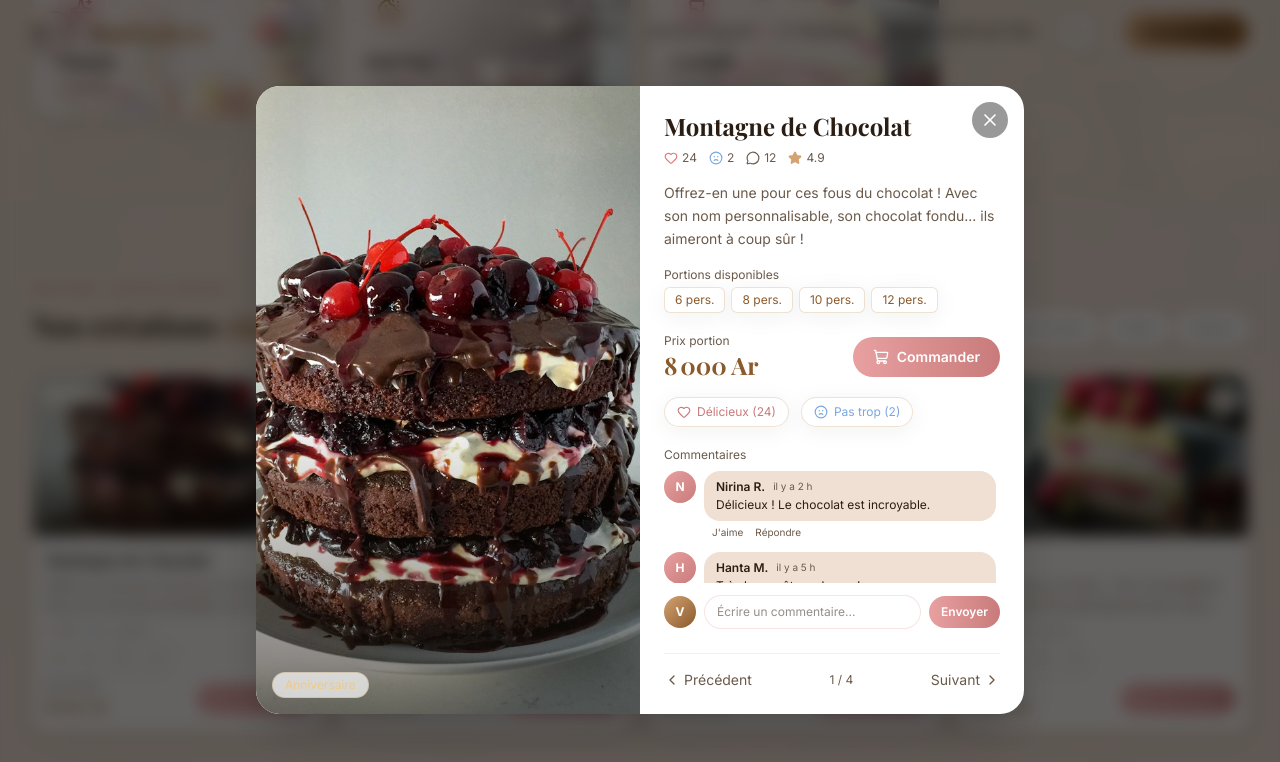
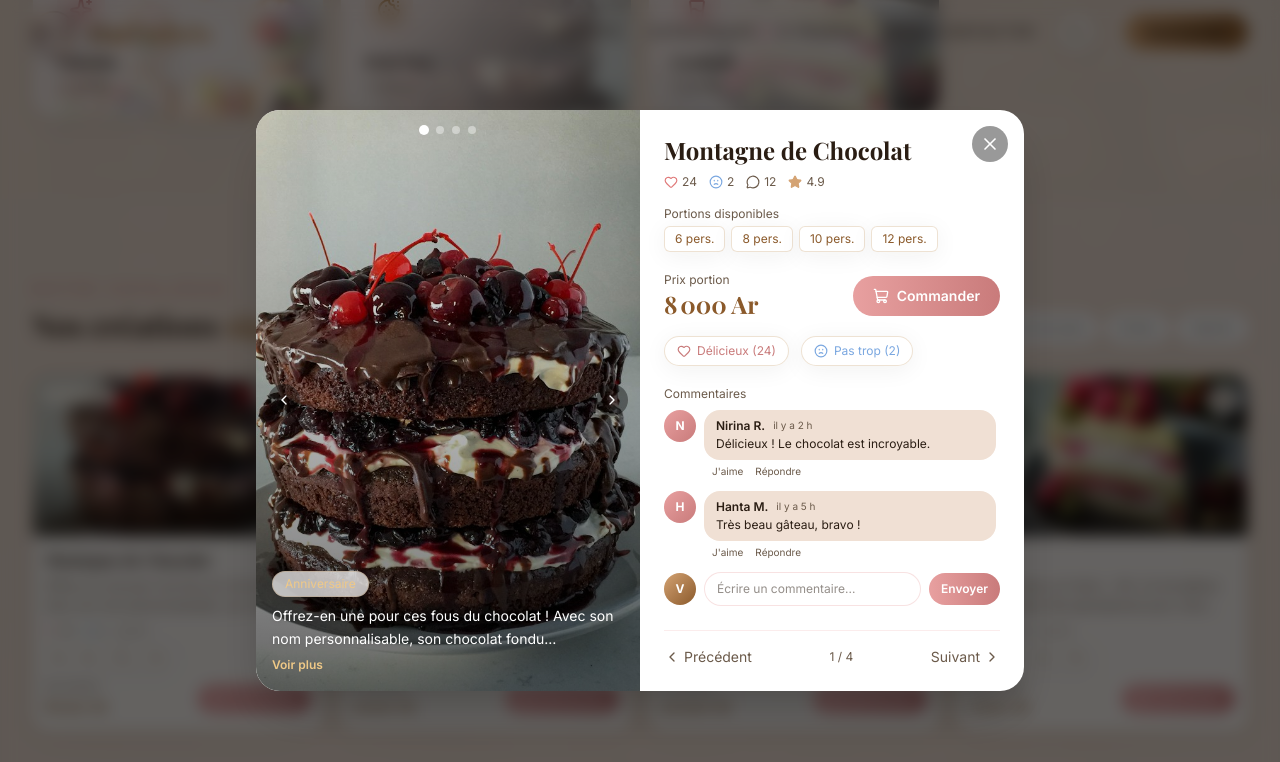
Before and after one commit to asTsiry/harimbola-public, a Next.js app: page / in a window 1280 px wide. Both pictures are taken after a click on the button 299 px from the left and 1537 px from the top of the page. Shown: the part 1137-1899 px from the top of the page. Built offline with nearby package versions, Linux system fonts and the light colour scheme; a web font is replaced by a local one.

Commit message:
Enhance Catalog component with image carousel and automatic image rotation, update data structure for multiple images per cake

```diff
--- a/src/components/sections/Catalog.tsx
+++ b/src/components/sections/Catalog.tsx
@@ -1,7 +1,7 @@
 "use client";
 
 import { motion, AnimatePresence } from "framer-motion";
-import { useState, useMemo } from "react";
+import { useState, useMemo, useEffect } from "react";
 import { cakes, categories, formatAriary, imgFor } from "@/lib/mockData";
 import {
   Heart,
@@ -19,7 +19,9 @@ import Image from "next/image";
 export default function Catalog() {
   const [filter, setFilter] = useState<number | "all">("all");
   const [selectedId, setSelectedId] = useState<number | null>(null);
+  const [imgIdx, setImgIdx] = useState(0);
   const [comment, setComment] = useState("");
+  const [descExpanded, setDescExpanded] = useState(false);
   type Cmt = { name: string; avatar: string; time: string; text: string };
   const [comments, setComments] = useState<Record<number, Cmt[]>>({
     1: [
@@ -46,15 +48,27 @@ export default function Catalog() {
     [selected, filtered]
   );
 
+  useEffect(() => {
+    if (!selected) return;
+    const id = setInterval(() => {
+      setImgIdx((i) => (i >= selected.photos.length - 1 ? 0 : i + 1));
+    }, 4000);
+    return () => clearInterval(id);
+  }, [selected]);
+
   const goPrev = () => {
     if (filtered.length === 0) return;
     const i = selectedIdx <= 0 ? filtered.length - 1 : selectedIdx - 1;
     setSelectedId(filtered[i].id);
+    setDescExpanded(false);
+    setImgIdx(0);
   };
   const goNext = () => {
     if (filtered.length === 0) return;
     const i = selectedIdx >= filtered.length - 1 ? 0 : selectedIdx + 1;
     setSelectedId(filtered[i].id);
+    setDescExpanded(false);
+    setImgIdx(0);
   };
 
   return (
@@ -121,7 +135,7 @@ export default function Catalog() {
               <div className="absolute inset-0 opacity-0 group-hover:opacity-100 transition duration-500 bg-gradient-to-br from-[#e8a0a0]/20 to-transparent pointer-events-none z-0" />
               <div className="relative h-40 overflow-hidden">
                 <Image
-                  src={imgFor(cake.photo)}
+                  src={imgFor(cake.photos[0])}
                   alt={cake.titre}
                   fill
                   sizes="(max-width: 768px) 100vw, 25vw"
@@ -132,7 +146,11 @@ export default function Catalog() {
                   {categories.find((c) => c.id === cake.categorieId)?.nom}
                 </div>
                 <button
-                  onClick={() => setSelectedId(cake.id)}
+                  onClick={() => {
+                    setSelectedId(cake.id);
+                    setDescExpanded(false);
+                    setImgIdx(0);
+                  }}
                   className="absolute top-2 right-2 w-8 h-8 rounded-full bg-white/80 dark:bg-[#0a0604]/80 backdrop-blur flex items-center justify-center text-[#8b5a2b] dark:text-[#d4a373] hover:scale-110 transition shadow"
                   aria-label="Voir le détail"
                 >
@@ -213,7 +231,7 @@ export default function Catalog() {
               exit={{ scale: 0.92, opacity: 0, y: 20 }}
               transition={{ duration: 0.25 }}
               onClick={(e) => e.stopPropagation()}
-              className="relative w-full max-w-3xl max-h-[90vh] overflow-hidden rounded-3xl bg-white dark:bg-[#0a0604] shadow-2xl flex flex-col"
+              className="relative w-full max-w-3xl max-h-[95vh] overflow-hidden rounded-3xl bg-white dark:bg-[#0a0604] shadow-2xl flex flex-col"
             >
               <button
                 onClick={() => setSelectedId(null)}
@@ -223,17 +241,71 @@ export default function Catalog() {
               </button>
 
               <div className="grid md:grid-cols-2 flex-1 min-h-0">
-                <div className="relative h-52 md:h-full">
+                <div className="relative h-72 md:h-full group">
+                  <AnimatePresence mode="sync">
+                    <motion.div
+                      key={imgIdx}
+                      initial={{ opacity: 0 }}
+                      animate={{ opacity: 1 }}
+                      exit={{ opacity: 0 }}
+                      transition={{ duration: 0.7 }}
+                      className="absolute inset-0"
+                    >
                       <Image
-                    src={imgFor(selected.photo)}
+                        src={imgFor(selected.photos[imgIdx])}
                         alt={selected.titre}
                         fill
                         sizes="(max-width: 768px) 100vw, 50vw"
                         className="object-cover"
                       />
-                  <div className="absolute inset-0 bg-gradient-to-t from-[#1a120b]/60 via-transparent to-transparent" />
-                  <div className="absolute bottom-4 left-4 px-3 py-1 rounded-full glass text-xs text-[#f0c987] dark:text-[#d4a373]">
+                    </motion.div>
+                  </AnimatePresence>
+                  <div className="absolute inset-0 bg-gradient-to-t from-black/85 via-black/40 to-transparent opacity-70 group-hover:opacity-100 transition duration-500" />
+                  {/* dots at top center */}
+                  <div className="absolute top-4 left-1/2 -translate-x-1/2 flex gap-2 z-10">
+                    {selected.photos.map((_, idx) => (
+                      <button
+                        key={idx}
+                        onClick={() => setImgIdx(idx)}
+                        className={`w-2 h-2 rounded-full transition ${idx === imgIdx ? "bg-white scale-125" : "bg-white/40"}`}
+                        aria-label={`Image ${idx + 1}`}
+                      />
+                    ))}
+                  </div>
+                  {/* prev/next image */}
+                  {selected.photos.length > 1 && (
+                    <>
+                      <button
+                        onClick={() => setImgIdx((i) => (i <= 0 ? selected.photos.length - 1 : i - 1))}
+                        className="absolute left-3 top-1/2 -translate-y-1/2 w-8 h-8 rounded-full bg-black/40 text-white flex items-center justify-center hover:bg-black/60 transition"
+                      >
+                        <ChevronLeft className="w-4 h-4" />
+                      </button>
+                      <button
+                        onClick={() => setImgIdx((i) => (i >= selected.photos.length - 1 ? 0 : i + 1))}
+                        className="absolute right-3 top-1/2 -translate-y-1/2 w-8 h-8 rounded-full bg-black/40 text-white flex items-center justify-center hover:bg-black/60 transition"
+                      >
+                        <ChevronRight className="w-4 h-4" />
+                      </button>
+                    </>
+                  )}
+                  <div className="absolute bottom-4 left-4 right-4">
+                    <div className="px-3 py-1 rounded-full glass text-xs text-[#f0c987] dark:text-[#d4a373] inline-block mb-2">
                       {categories.find((c) => c.id === selected.categorieId)?.nom}
+                    </div>
+                    <p className="text-sm text-white leading-relaxed drop-shadow">
+                      {descExpanded || selected.description.length <= 90
+                        ? selected.description
+                        : selected.description.slice(0, 90) + "…"}
+                    </p>
+                    {selected.description.length > 90 && (
+                      <button
+                        onClick={() => setDescExpanded((v) => !v)}
+                        className="mt-1 text-xs font-semibold text-[#f0c987] hover:underline"
+                      >
+                        {descExpanded ? "Voir moins" : "Voir plus"}
+                      </button>
+                    )}
                   </div>
                 </div>
                 <div className="p-6 flex flex-col overflow-hidden">
@@ -254,10 +326,6 @@ export default function Catalog() {
                       <Star className="w-3.5 h-3.5 fill-[#d4a373] text-[#d4a373]" /> 4.9
                     </span>
                   </div>
-                  <p className="mt-4 text-sm text-[#6b5a4a] dark:text-[#a89880] leading-relaxed">
-                    {selected.description}
-                  </p>
-
                   <div className="mt-4">
                     <div className="text-xs text-[#6b5a4a] dark:text-[#a89880] mb-1">
                       Portions disponibles
@@ -302,7 +370,7 @@ export default function Catalog() {
                     <div className="text-xs text-[#6b5a4a] dark:text-[#a89880] mb-2">
                       Commentaires
                     </div>
-                    <div className="space-y-3 max-h-28 overflow-y-auto pr-1">
+                    <div className="space-y-3 max-h-44 overflow-y-auto pr-1">
                       {(comments[selected.id] ?? []).map((cm, idx) => (
                         <div key={idx} className="flex gap-2">
                           <div className="w-8 h-8 rounded-full bg-gradient-to-br from-[#e8a0a0] to-[#c97b7b] flex items-center justify-center text-white text-xs font-bold shrink-0">
--- a/src/lib/mockData.ts
+++ b/src/lib/mockData.ts
@@ -5,7 +5,7 @@ export type Cake = {
   titre: string;
   description: string;
   prixPortion: number; // Ariary
-  photo: string; // filename under /media/upload/products_pic or /media/upload
+  photos: string[]; // filenames under /media/gen or /media/bg
   categorieId: number;
   portions: number[]; // nb_portion values
   likes: number;
@@ -44,7 +44,7 @@ export const cakes: Cake[] = [
     description:
       "Offrez-en une pour ces fous du chocolat ! Avec son nom personnalisable, son chocolat fondu... ils aimeront à coup sûr !",
     prixPortion: 8000,
-    photo: "montagne.jpg",
+    photos: ["montagne.jpg", "hero.jpg", "bg1.jpg", "bg2.jpg"],
     categorieId: 2,
     portions: [6, 8, 10, 12],
     likes: 24,
@@ -56,7 +56,7 @@ export const cakes: Cake[] = [
     description:
       "Mariage ? Fiançailles ? La bible sera toujours là pour vous. Commandez un gâteau en forme de bible avec un texte sacré écrit selon vos demandes.",
     prixPortion: 9000,
-    photo: "bible.jpg",
+    photos: ["bible.jpg", "bg3.jpg", "bg4.jpg", "hero.jpg"],
     categorieId: 1,
     portions: [20, 30],
     likes: 18,
@@ -68,7 +68,7 @@ export const cakes: Cake[] = [
     description:
       "Pour vos enfants qui aiment les super-héros ! Offrez ce gâteau pour son anniversaire. Envoyez-nous photos ou animations, on personnalise pour vous !",
     prixPortion: 10000,
-    photo: "batman.jpg",
+    photos: ["batman.jpg", "bg5.jpg", "bg1.jpg", "bg2.jpg"],
     categorieId: 3,
     portions: [10, 12, 14, 16],
     likes: 31,
@@ -80,7 +80,7 @@ export const cakes: Cake[] = [
     description:
       "Oh mon cœur, je t'aime... hihi. Un joli gâteau personnalisé, fait spécialement pour votre amour.",
     prixPortion: 7000,
-    photo: "love.jpg",
+    photos: ["love.jpg", "bg3.jpg", "bg4.jpg", "hero.jpg"],
     categorieId: 5,
     portions: [4, 6, 8, 10],
     likes: 42,
@@ -91,4 +91,5 @@ export const cakes: Cake[] = [
 export const formatAriary = (n: number) =>
   new Intl.NumberFormat("fr-MG").format(n) + " Ar";
 
-export const imgFor = (photo: string) => `/media/gen/${photo}`;
+export const imgFor = (photo: string) =>
+  photo.startsWith("bg") ? `/media/bg/${photo}` : `/media/gen/${photo}`;
```
Lines whose indentation alone changed are shown as unchanged.
